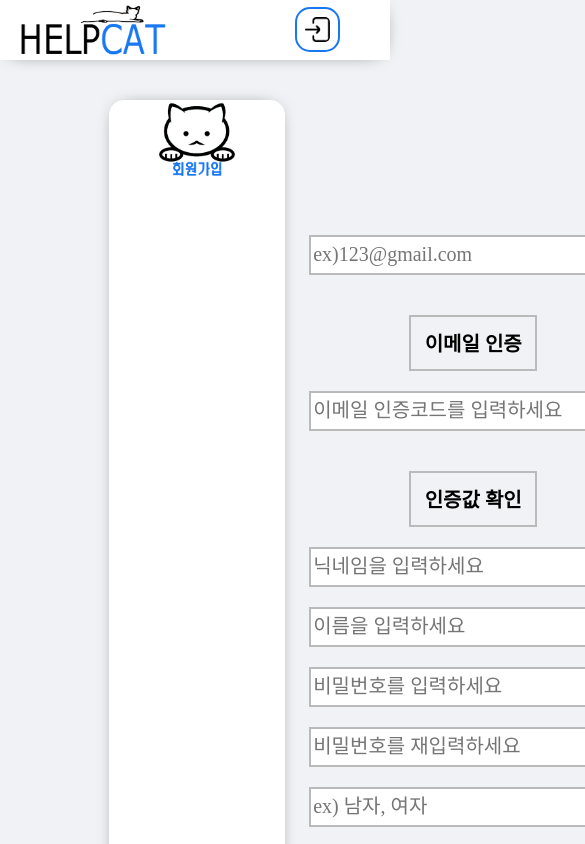
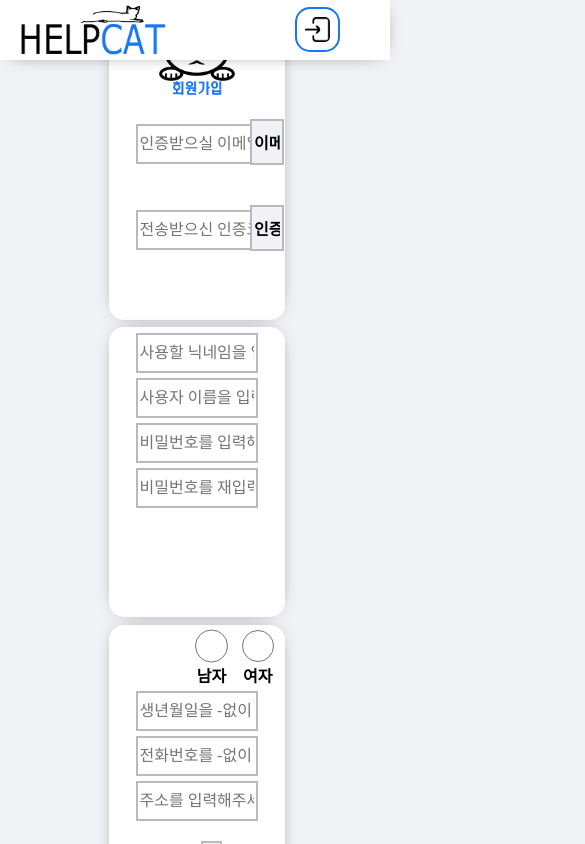
Before and after one commit to kdhyo/helpcat, a React (Create React App) app: page /signup in a window 390 px wide. Shown: the top 844 px of the page, 585 px wide, since content can reach past the window. Built offline with nearby package versions, Linux system fonts and the light colour scheme; no server answers; what apollo-link-ws would draw is missing.

Commit message:
Responsive Web - All Page

```diff
--- a/src/App.js
+++ b/src/App.js
@@ -20,13 +20,12 @@ class App extends Component {
         <Route path="/" exact={true} component={Main} />
         <Route path="/login" exact={true} component={Login} />
         <Route path="/signup" exact={true} component={SignUp} />
-        <Route path="/board" exact={true} component={Board} />
+        <Route path="/boardd" exact={true} component={Board} />
         <Route path="/board/:id" exact={true} component={BoardDetail} />
         <Route path="/board/update/:id" exact={true} component={BoardUpdate} />
         <Route path="/write" exact={true} component={Write} />
         <Route path="/validateEmail" exact={true} component={ValidateEmail} />
         <Route path="/userInfor/" component={IndexUsers} />
-
       </>
     )
   }
--- a/src/components/logins/SignupPage.js
+++ b/src/components/logins/SignupPage.js
@@ -58,14 +58,15 @@ class SignupPage extends Component {
     return (
       <>
         <div className="signup">
-          <form className="signupform">
+          <form>
+            <div className="signupform">
             <img alt="회원가입" className="nomargin" src="signupcat.png" width="80px"></img>
             <div className="email">
               <input className="signupinput1"
                 value={email}
                 onChange={(e) => this.setState({ email: e.target.value })}
                 type="text"
-                placeholder="ex)123@gmail.com"
+                placeholder="인증받으실 이메일을 입력해주세요"
               />
             </div>
             <Mutation
@@ -78,19 +79,19 @@ class SignupPage extends Component {
                 {this.state.emailAuthenticationValue ?
                   <>
                     <h1>발송 되었습니다!</h1>
-                    <input className="submit" readOnly onClick={mutation} value="재발송하기"></input>
+                    <input className="mailsubmit" readOnly onClick={mutation} value="재발송하기"></input>
                   </>
                   :
-                  <input className="submit" readOnly onClick={mutation} value="이메일 인증"></input>
+                  <input className="mailsubmit" readOnly onClick={mutation} value="이메일 인증"></input>
                 }
                 </>
               )}
             </Mutation>
             <div className="email">
-              <input
+              <input className="signupinput2"
                 onChange={(e) => this.setState({ emailUserInput: e.target.value })}
                 type="text"
-                placeholder="이메일 인증코드를 입력하세요"
+                placeholder="전송받으신 인증코드를 입력해주세요"
               />
             </div>
             {!this.state.emailComplete ? //이메일이 인증이 안되었는지 묻기
@@ -100,17 +101,21 @@ class SignupPage extends Component {
                 :
                 ""
               }
-              <input className="submit" readOnly value="인증값 확인" onClick={this.emailValueChecking.bind(this)}></input>
+              <input className="mailsubmit" readOnly value="인증값 확인" onClick={this.emailValueChecking.bind(this)}></input>
             </>
             :
             <div>이메일이 인증되었습니다.!</div>
             }
+            </div>
+            </form>
+            <form>
+              <div className="signupform2">
             <div className="nickName">
-              <input
+              <input className="signupinput3"
                 value={nickName}
                 onChange={(e) => this.setState({ nickName: e.target.value })}
                 type="text"
-                placeholder="닉네임을 입력하세요"
+                placeholder="사용할 닉네임을 입력해주세요"
               />
             </div>
             <div className="userName">
@@ -118,7 +123,7 @@ class SignupPage extends Component {
                 value={userName}
                 onChange={(e) => this.setState({ userName: e.target.value })}
                 type="text"
-                placeholder="이름을 입력하세요"
+                placeholder="사용자 이름을 입력해주세요"
               />
             </div>
             <div className="password">
@@ -126,29 +131,41 @@ class SignupPage extends Component {
                 value={password}
                 onChange={(e) => this.setState({ password: e.target.value })}
                 type="password"
-                placeholder="비밀번호를 입력하세요"
+                placeholder="비밀번호를 입력해주세요"
               />
             </div>
             <div className="passwordcheck">
               <input
                 type="password"
-                placeholder="비밀번호를 재입력하세요"
+                placeholder="비밀번호를 재입력해주세요"
               ></input>
             </div>
+            </div>
+            </form>
+            <form>
+            <div className="signupform3">
             <div className="gender">
+              <label>
               <input
                 value={gender}
                 onChange={(e) => this.setState({ gender: e.target.value })}
-                type="text"
-                placeholder="ex) 남자, 여자"
-              />
+                type="radio"
+                name="gender"
+              /> 남자</label>
+              <label>
+              <input
+                value={gender}
+                onChange={(e) => this.setState({ gender: e.target.value })}
+                type="radio"
+                name="gender"
+              /> 여자</label>
             </div>
             <div className="birth">
               <input
                 value={birh}
                 onChange={(e) => this.setState({ birh: e.target.value })}
                 type="text"
-                placeholder="ex)2000-01-01"
+                placeholder="생년월일을 -없이 입력해주세요                        ex)971006"
               />
             </div>
             <div className="phone">
@@ -156,7 +173,7 @@ class SignupPage extends Component {
                 value={phone}
                 onChange={(e) => this.setState({ phone: e.target.value })}
                 type="text"
-                placeholder="ex)12345678"
+                placeholder="전화번호를 -없이 입력해주세요                        ex)01012345678"
               />
             </div>
             <div className="address">
@@ -164,7 +181,7 @@ class SignupPage extends Component {
                 value={address}
                 onChange={(e) => this.setState({ address: e.target.value })}
                 type="text"
-                placeholder="ex)경기도 안양시 동안구 임곡로 29, 전산관 5층"
+                placeholder="주소를 입력해주세요"
               />
             </div>
             {this.state.emailComplete ?
@@ -185,6 +202,7 @@ class SignupPage extends Component {
             <Link to="/login">
               <button type="reset" className="reset">초기화</button>
             </Link>
+            </div>
           </form>
         </div>
       </>
--- a/src/css/main.css
+++ b/src/css/main.css
@@ -3,6 +3,7 @@ body{
   position: relative;
   width: 100%;
   font-size: 100%;
+  overflow: scroll;
 }
 
 header{
@@ -25,6 +26,11 @@ title{
   font-size: larger;
   font-weight: bold;
   color: #1877f2;
+}
+
+.gender{
+  display: flex;
+  margin-left: 45%;
 }
 
 .logopng{
@@ -344,78 +350,167 @@ article{
 }
 
 .signup{
-  margin-top: 100px;
 }
 
 .signupform{
   width: 45%;
-  height: 790px;
+  height: 300px;
   font-weight: bold;
   box-shadow: 0px 0px 20px -12px black;
   border-radius: 15px;
-  font-size: 25px;
+  font-size: 1rem;
   box-sizing: border-box;
   background-color: white;
   margin-left: 28%;
-  margin-top: 10%;
+  margin-top: 5%;
+  text-align: center;
+}
+
+.signupform2{
+  width: 45%;
+  height: 290px;
+  font-weight: bold;
+  box-shadow: 0px 0px 20px -12px black;
+  border-radius: 15px;
+  font-size: 1rem;
+  box-sizing: border-box;
+  background-color: white;
+  margin-left: 28%;
+  margin-top: 2%;
+  text-align: center;
+}
+
+.signupform3{
+  width: 45%;
+  height: 350px;
+  font-weight: bold;
+  box-shadow: 0px 0px 20px -12px black;
+  border-radius: 15px;
+  font-size: 1rem;
+  box-sizing: border-box;
+  background-color: white;
+  margin-left: 28%;
+  margin-top: 2%;
+  text-align: center;
 }
 
 .signupinput1{
-  width: 1000px;
+  width: 70%;
   height: 40px;
   border: 2px solid #bababa;
   outline-color: #1877f2;
-  font-size: 20px;
+  font-size: 1rem;
   line-height: 20px;
-  margin-left: 200px;
-  margin-top: 100px;
-  text-align: left;
+  margin-top: 70px;
+  position: relative;
+  z-index: 1;
+  display: inline-block;
+}
+
+.signupinput2{
+  width: 70%;
+  height: 40px;
+  border: 2px solid #bababa;
+  outline-color: #1877f2;
+  font-size: 1rem;
+  line-height: 20px;
+  position: relative;
+  z-index: 1;
+  display: inline-block;
+}
+
+.signupinput3{
+  width: 70%;
+  height: 40px;
+  border: 2px solid #bababa;
+  outline-color: #1877f2;
+  font-size: 1rem;
+  line-height: 20px;
 }
 
 .signupform input{
-  width: 1000px;
+  width: 70%;
   height: 40px;
   border: 2px solid #bababa;
   outline-color: #1877f2;
-  font-size: 20px;
+  font-size: 1rem;
   line-height: 20px;
-  margin-left: 200px;
-  margin-bottom: 20px;
-  text-align: left;
 }
 
-.signupform .submit{
+.signupform2 input{
+  width: 70%;
+  height: 40px;
+  border: 2px solid #bababa;
+  outline-color: #1877f2;
+  font-size: 1rem;
+  line-height: 20px;
+  margin-top: 3%;
+}
+
+.signupform3 input{
+  width: 70%;
+  height: 40px;
+  border: 2px solid #bababa;
+  outline-color: #1877f2;
+  font-size: 1rem;
+  line-height: 20px;
+  margin-top: 3%;
+}
+
+.signupform .mailsubmit{
+  background-color: #f0f2f5;
+  border: 2px solid #bababa;
+  outline-color: #1877f2;
+  font-weight: bold;
+  font-size: 1rem;
+  width: 15%;
+  height: 40px;
+  margin: 0;
+  text-align: center;
+  position: relative;
+  left: 40%;
+  z-index: 2;
+  display: inline-block;
+  bottom:45px;
+}
+
+.signupform3 .submit{
   margin-top: 20px;
   background-color: #f0f2f5;
   border: 2px solid #bababa;
   outline-color: #1877f2;
-  margin-left: 300px;
   text-align: center;
   font-weight: bold;
-  font-size: 20px;
-  width: 120px;
-  height: 50px;
+  font-size: 1rem;
+  width: 12%;
+  height: 40px;
 }
 
-.signupform .submit:hover{
+.signupform .mailsubmit:hover{
   background-color: #1877f2;
   color: white;
   border-color: #1877f2;
 }
 
-.signupform .reset{
+.signupform3 .submit:hover{
+  background-color: #1877f2;
+  color: white;
+  border-color: #1877f2;
+}
+
+.signupform3 .reset{
+  margin-top: 20px;
   background-color: #f0f2f5;
   border: 2px solid #bababa;
   outline-color: #1877f2;
-  margin-left: 20px;
   text-align: center;
   font-weight: bold;
-  font-size: 20px;
-  width: 120px;
-  height: 50px;
+  font-size: 1rem;
+  width: 12%;
+  height: 40px;
 }
 
-.signupform .reset:hover{
+.signupform3 .reset:hover{
   background-color: #1877f2;
   color: white;
   border-color: #1877f2;
@@ -429,7 +524,7 @@ article{
   font-weight: bold;
   /* border: 4px solid blue;
   border-radius: 15px; */
-  margin-top: 100px;
+  margin-top: 5%;
   margin-bottom: 80px;
 }
 
@@ -455,11 +550,9 @@ article{
 
 .loginID{
   margin-top: 70px;
-  margin-left: auto;
 }
 
 .loginPW {
-  margin-left: -270px;
 }
 
 .loginInput {
@@ -472,11 +565,11 @@ article{
   outline-color: #1877f2;
   font-size: 20px;
   line-height: 20px;
-  margin-left: 15%;
+  margin-left: 0%;
 }
 
 .loginform .signButton{
-  width: 500px;
+  width:30%;
   height: 40px;
   border: 2px solid #bababa;
   outline-color: #1877f2;
@@ -491,38 +584,37 @@ article{
 }
 
 .miniID .newID{
-  font-size: 20px;
+  font-size: 1rem;
   border: black;
   display: inline;
 }
 
 .miniID .findID{
-  font-size: 20px;
+  font-size: 1rem;
   display: inline;
 }
 
 .GroupSNS{
   display: flex;
-  float: left;
-  margin-top: 150px;
+  float: center;
+  margin-top: 10%;
+  justify-content: center;
+  text-align: center;
 }
 
 .GoogleID{
-  width: 10%;
+  width: 50%;
   font-size: 30px;
-  margin: 0px 20px;
 }
 
 .NaverID{
-  width: 250px;
+  width: 50%;
   font-size: 30px;
-  margin: 0px 20px;
 }
 
 .FacebookID{
-  width: 250px;
+  width: 50%;
   font-size: 30px;
-  margin: 0px 20px;
 }
 
 .boardmain{
@@ -565,15 +657,15 @@ article{
 }
 
 .writetitleinput{
-  margin-left: 2%;
-  border: none;
-  background-color: #f0f2f5;
-  border-radius: 7px;
-  height: 50px;
-  width: 30%;
-  padding-right: 300px;
+  width: 70%;
+  height: 40px;
   border: 2px solid #bababa;
   outline-color: #1877f2;
+  font-size: 1rem;
+  line-height: 20px;
+  margin-top: 3%;
+  margin: auto;
+  margin-left: 5%;
 }
 
 .writecontent{
@@ -583,15 +675,16 @@ article{
 }
 
 .writecontentinput{
-  margin-left: 2%;
-  border: none;
-  background-color: #f0f2f5;
-  border-radius: 7px;
+  width: 90%;
   height: 250px;
-  width: 94%;
-  resize: none;
   border: 2px solid #bababa;
   outline-color: #1877f2;
+  font-size: 1rem;
+  line-height: 20px;
+  margin-top: 3%;
+  margin: auto;
+  margin-left: 5%;
+  resize: none;
 }
 
 .writeday{
@@ -601,26 +694,27 @@ article{
 }
 
 .startday{
-  margin-top: 10px;
-  margin-right: 15px;
-  background-color: #f0f2f5;
+  width: 35%;
+  height: 40px;
   border: 2px solid #bababa;
   outline-color: #1877f2;
-  border-radius: 7px;
-  width: 220px;
+  font-size: 1rem;
+  line-height: 20px;
+  margin-top: 3%;
+  margin-left: 13%;
   display: inline-block;
-  margin-left: 230px;
-  height: 50px;
 }
 
 .endday{
-  background-color: #f0f2f5;
+  width: 35%;
+  height: 40px;
   border: 2px solid #bababa;
   outline-color: #1877f2;
-  border-radius: 7px;
-  width: 220px;
+  font-size: 1rem;
+  line-height: 20px;
+  margin-top: 3%;
+  margin-left: 5%;
   display: inline-block;
-  height: 50px;
 }
 
 .writesubmit{
@@ -932,6 +1026,7 @@ footer{
     box-sizing: border-box;
     background-color: white;
   }
+
 }
 
 /* 모바일 가로, 테블릿 세로 (해상도 480px ~ 767px)*/
@@ -948,6 +1043,7 @@ footer{
 }
 /* 마이페이지 임의로 만들기 시작 */
 .UserInformation{
+  width: 45%;
   margin: 6rem;
   padding: 22rem 0;
   background-color: white;
```
Also changed, not shown: 1 other file (tests, documents, lock files or other folders).
